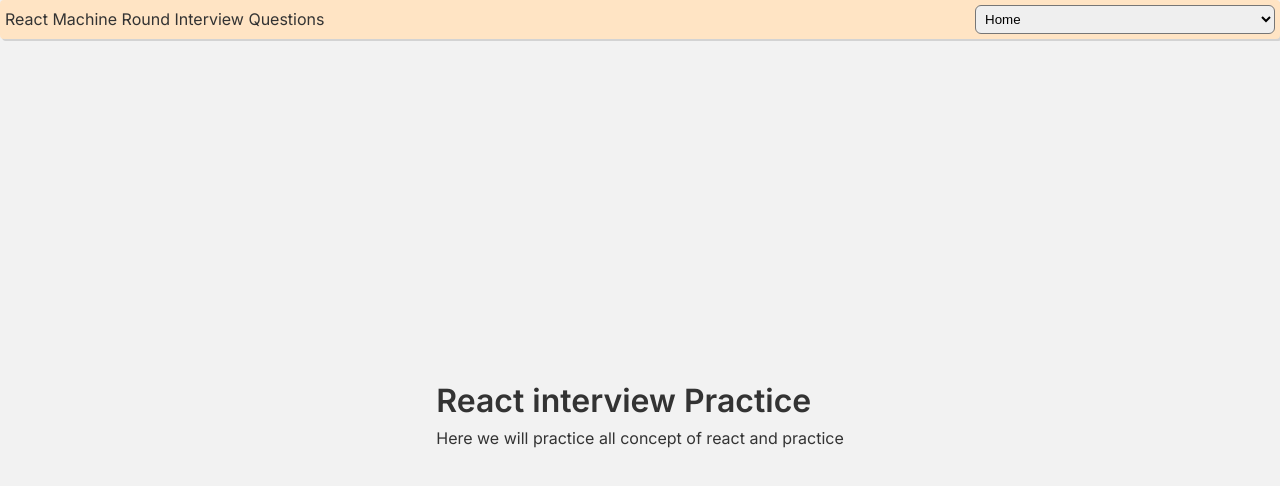
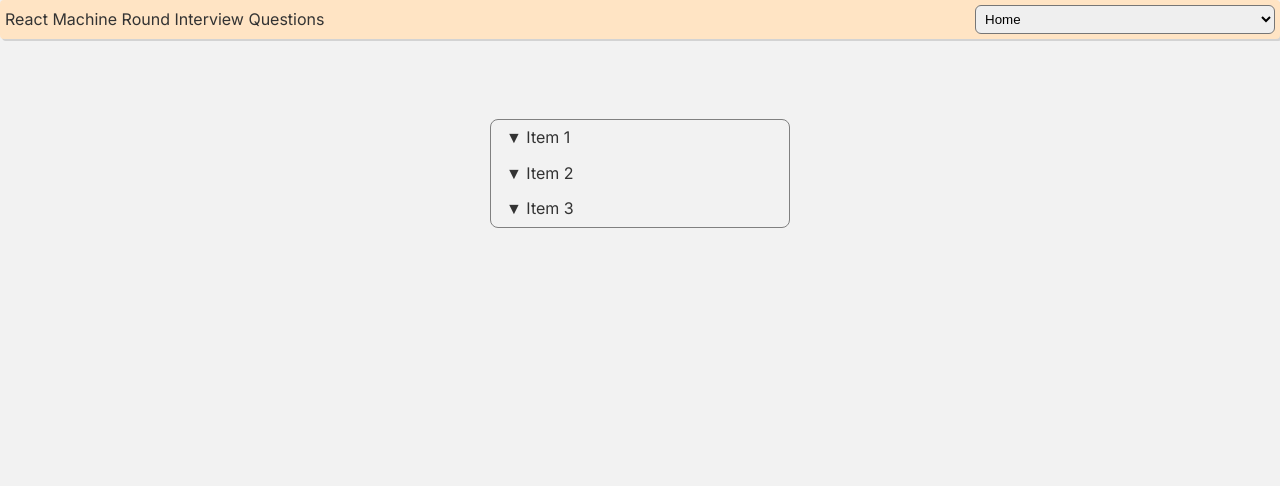
Before and after one commit to pankaj5263/react-machine-round-ts, a React (Vite) app: page /accordian in a window 1280 px wide. Shown: the top 486 px of the page. Built offline with nearby package versions, Linux system fonts and the light colour scheme.

Commit message:
Accordian

```diff
--- /dev/null
+++ b/src/components/Accordion/AccordionItem.tsx
@@ -0,0 +1,28 @@
+import React from "react";
+
+export interface AccordionItemProps {
+  title: string;
+  index?: number;
+  isOpen?: boolean;
+  onToggle?: () => void;
+  children: React.ReactNode;
+}
+
+const AccordionItem: React.FC<AccordionItemProps> = ({
+  title,
+  index,
+  isOpen,
+  onToggle,
+  children,
+}) => {
+  return (
+    <div className="accordian-item">
+      <div className="accordian-title" onClick={onToggle}>
+        <span>{isOpen ? "▲" : "▼"} </span> <span>{title}</span>
+      </div>
+      {isOpen && <div>{children}</div>}
+    </div>
+  );
+};
+
+export default AccordionItem;
--- /dev/null
+++ b/src/components/Accordion/index.tsx
@@ -0,0 +1,36 @@
+import React, { useState, type ReactElement, isValidElement, Children } from "react";
+import AccordionItem, { type AccordionItemProps } from "./AccordionItem";
+
+interface AccordionProps {
+  children: ReactElement<typeof AccordionItem>[];
+  allowMultiple?: boolean;
+}
+
+const Accordion: React.FC<AccordionProps> = ({ children, allowMultiple = false }) => {
+  const [openIndexes, setOpenIndexes] = useState<number[]>([]);
+
+  const handleToggle = (index: number) => {
+    if (allowMultiple) {
+      setOpenIndexes((prev) =>
+        prev.includes(index) ? prev.filter((i) => i !== index) : [...prev, index]
+      );
+    } else {
+      setOpenIndexes((prev) => (prev[0] === index ? [] : [index]));
+    }
+  };
+
+  const cloned = Children.map(children, (child, index) => {
+    if (isValidElement<AccordionItemProps>(child)) {
+      return React.cloneElement(child, {
+        index,
+        isOpen: openIndexes.includes(index),
+        onToggle: () => handleToggle(index),
+      });
+    }
+    return child;
+  });
+
+  return <div className="accordian">{cloned}</div>;
+};
+
+export default Accordion;
--- /dev/null
+++ b/src/pages/AccordianPage/index.tsx
@@ -0,0 +1,17 @@
+import React from "react";
+import Accordion from "../../components/Accordion";
+import AccordionItem from "../../components/Accordion/AccordionItem";
+
+const AccordianPage: React.FC = () => {
+  return (
+    <div id="accordian-page" className="accordion-page" >
+    <Accordion allowMultiple>
+      <AccordionItem title="Item 1">Content 1</AccordionItem>
+      <AccordionItem title="Item 2">Content 2</AccordionItem>
+      <AccordionItem title="Item 3">Content 3</AccordionItem>
+    </Accordion>
+    </div>
+  );
+};
+
+export default AccordianPage;
--- a/src/routes/index.tsx
+++ b/src/routes/index.tsx
@@ -1,14 +1,20 @@
 import { createBrowserRouter } from "react-router-dom";
 import Layout from "../components/Layout";
 import Home from "../pages/Home";
+import AccordianPage from "../pages/AccordianPage";
 
-const router = createBrowserRouter([{
-  path:'/',
-  element:<Layout/>,
-  children:[{index:true, element:<Home/>}, {
-    path:'/accordian',
-    element:<Home/>
-  }]
-}]);
+const router = createBrowserRouter([
+  {
+    path: "/",
+    element: <Layout />,
+    children: [
+      { index: true, element: <Home /> },
+      {
+        path: "/accordian",
+        element: <AccordianPage />,
+      },
+    ],
+  },
+]);
 
 export default router;
--- a/src/scss/abstracts/_variables.scss
+++ b/src/scss/abstracts/_variables.scss
@@ -5,7 +5,13 @@
 $color-background: #F2F2F2;
 $color-primary: #007bff;
 
+// border radius
+$border-radius: 8px;
+
 // header
 $header-background-color: bisque;
 $header-box-shadow: lightgray;
 $header-drop-down-width: 300px;
+
+// accordian item
+$accordian-border: 1px solid grey;
--- /dev/null
+++ b/src/scss/components/_accordion.scss
@@ -0,0 +1,19 @@
+
+.accordion-page{
+    @include flex-center;
+    padding-top: 10vh;
+}
+
+.accordian{
+    width: 300px;
+    border: $accordian-border;
+    border-radius: $border-radius;
+}
+
+.accordian-item {
+
+}
+
+.accordian-title{
+    padding: 5px 15px;
+}
--- a/src/scss/main.scss
+++ b/src/scss/main.scss
@@ -18,6 +18,7 @@
 // component style
 @import './components/header';
 @import './components/dropdown';
+@import './components/accordion';
 
 // Optionally later:
 // @import './layout/grid';
```
Also changed, not shown: src/components/Accordian/index.tsx (deleted, +0 -136 lines), src/components/Accordion/AccordionContent.tsx (added, +22 -0 lines).
